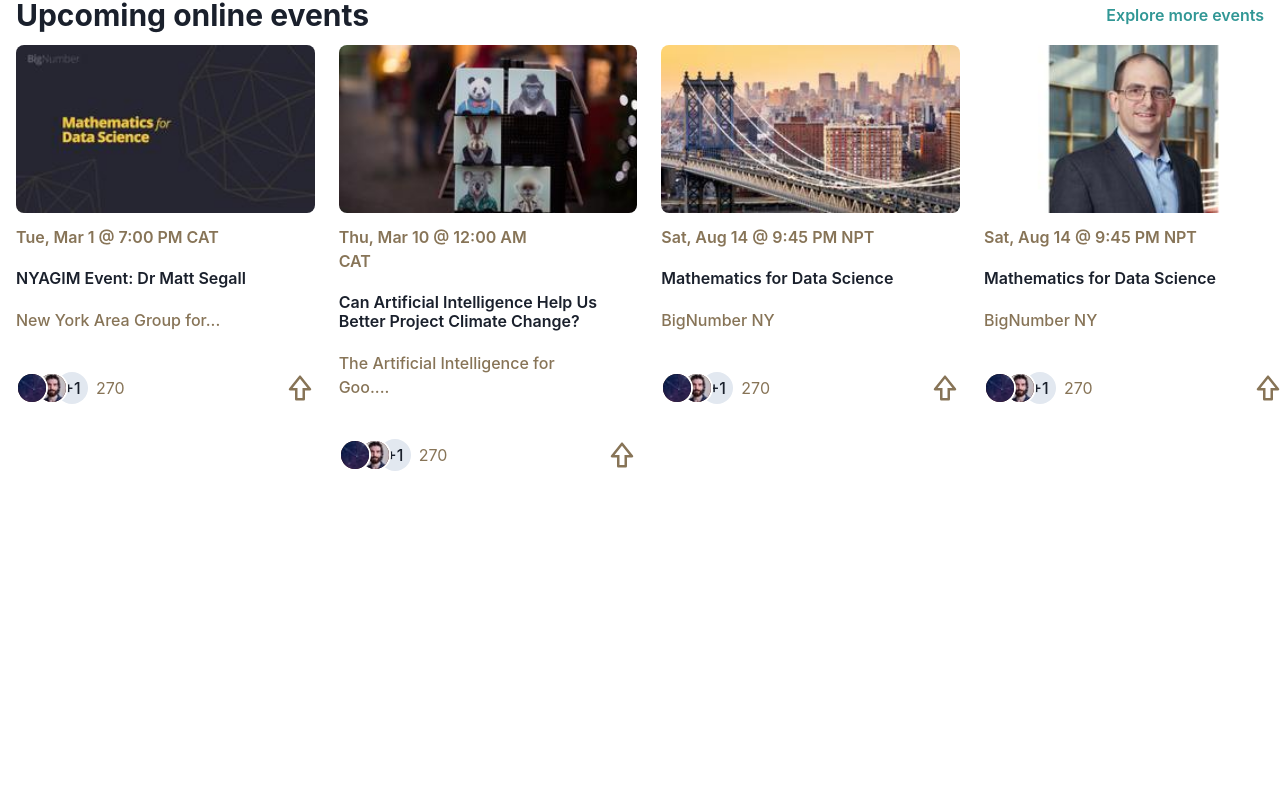
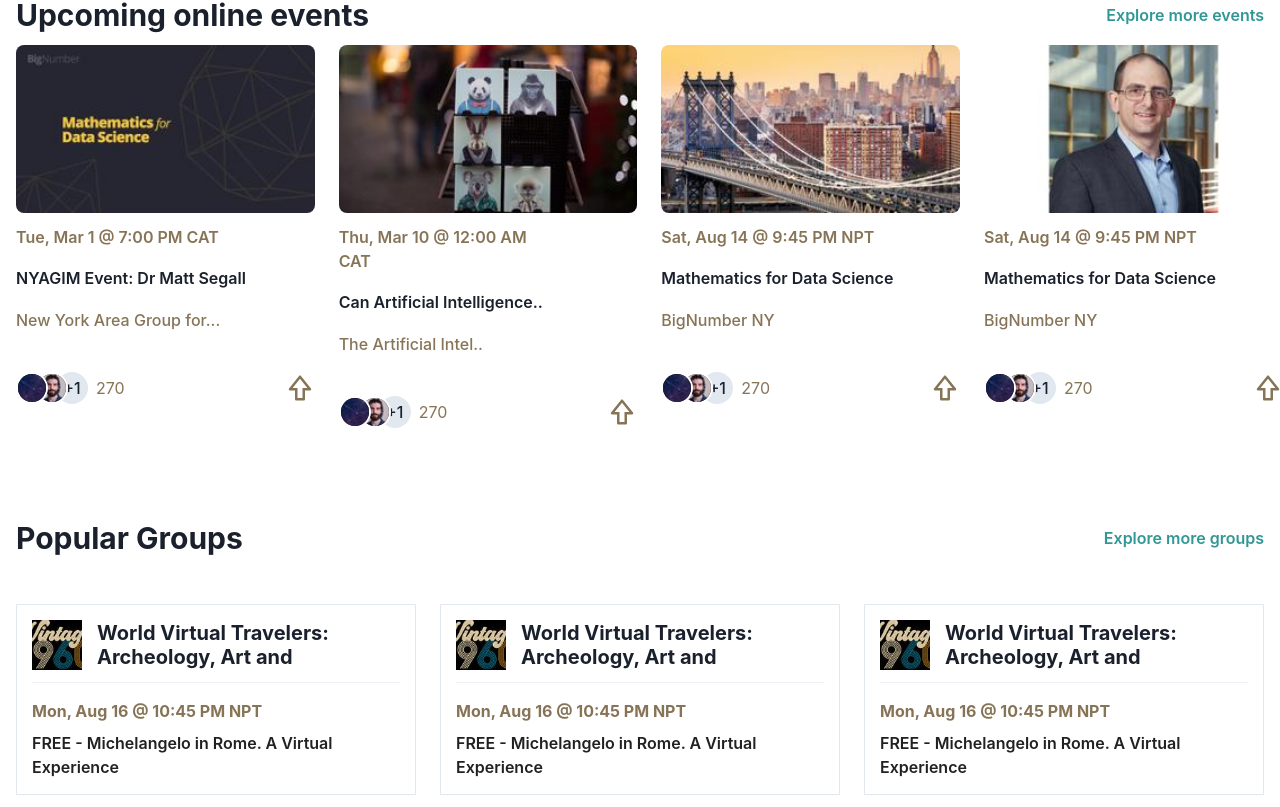
Before and after one commit to Kondwani7/meetup_clone, a Next.js app: page / in a window 1280 px wide. Shown: the part 1810-2617 px from the top of the page. Before the commit the page ends 2293 px from the top, so only its background shows below. Built offline with nearby package versions, Linux system fonts and the light colour scheme.

Commit message:
popular section

```diff
--- a/components/Popular.jsx
+++ b/components/Popular.jsx
@@ -0,0 +1,139 @@
+import React from 'react'
+import {Box, Link, Heading, Container, Image, Divider, Grid} from '@chakra-ui/react'
+const Popular = () => {
+  return (
+    <Box mt="20">
+        <Container maxW="container.xl">
+            <Box d="flex" alignItems="center" justifyContent="space-between" mb="12">
+                <Box>
+                    <Heading size="lg" alignItems="center" as="h3">
+                        Popular Groups
+                    </Heading>
+                </Box>
+                <Box>
+                    <Link fontWeight="semibold" color="teal.500">
+                        Explore more groups
+                    </Link>
+                </Box>
+            </Box>
+            <Grid templateColumns="repeat(3, 1fr)" gap={6}>
+                <Box
+                    border="1px"
+                    borderColor="gray.200"
+                    p="15px"
+                    width="100%"
+                    align="left"
+                    mb="3"
+                >
+                    <Box d="flex" alignItems="center">
+                        <Image
+                            position="relative"
+                            w="50px"
+                            src="/img/popular-image.jpg"
+                            alt="brand"
+                            mr="15px"
+                        />
+                        <Heading
+                            alignItems="center"
+                            as="h6"
+                            fontweights="black"
+                            size="md"
+                        >
+                            World Virtual Travelers: Archeology, Art and
+                        </Heading>
+                    </Box>
+                    <Divider my="3" mb="2" />
+                    <Box
+                    py="2"
+                    color="#877457"
+                    fontWeight="bold"
+                    >
+                    Mon, Aug 16 @ 10:45 PM NPT
+                    </Box>
+                    <Box fontWeight="semibold" color="#212121">
+                    FREE - Michelangelo in Rome. A Virtual Experience
+                    </Box>
+                </Box>
+                <Box
+                    border="1px"
+                    borderColor="gray.200"
+                    p="15px"
+                    width="100%"
+                    align="left"
+                    mb="3"
+                >
+                    <Box d="flex" alignItems="center">
+                        <Image
+                            position="relative"
+                            w="50px"
+                            src="/img/popular-image.jpg"
+                            alt="brand"
+                            mr="15px"
+                        />
+                        <Heading
+                            alignItems="center"
+                            as="h6"
+                            fontweights="black"
+                            size="md"
+                        >
+                            World Virtual Travelers: Archeology, Art and
+                        </Heading>
+                    </Box>
+                    <Divider my="3" mb="2" />
+                    <Box
+                    py="2"
+                    color="#877457"
+                    fontWeight="bold"
+                    >
+                    Mon, Aug 16 @ 10:45 PM NPT
+                    </Box>
+                    <Box fontWeight="semibold" color="#212121">
+                    FREE - Michelangelo in Rome. A Virtual Experience
+                    </Box>
+                </Box>
+                <Box
+                    border="1px"
+                    borderColor="gray.200"
+                    p="15px"
+                    width="100%"
+                    align="left"
+                    mb="3"
+                >
+                    <Box d="flex" alignItems="center">
+                        <Image
+                            position="relative"
+                            w="50px"
+                            src="/img/popular-image.jpg"
+                            alt="brand"
+                            mr="15px"
+                        />
+                        <Heading
+                            alignItems="center"
+                            as="h6"
+                            fontweights="black"
+                            size="md"
+                        >
+                            World Virtual Travelers: Archeology, Art and
+                        </Heading>
+                    </Box>
+                    <Divider my="3" mb="2" />
+                    <Box
+                    py="2"
+                    color="#877457"
+                    fontWeight="bold"
+                    >
+                    Mon, Aug 16 @ 10:45 PM NPT
+                    </Box>
+                    <Box fontWeight="semibold" color="#212121">
+                    FREE - Michelangelo in Rome. A Virtual Experience
+                    </Box>
+                </Box>
+
+
+            </Grid>
+        </Container>
+    </Box>
+  )
+}
+
+export default Popular
--- a/components/Upcoming.jsx
+++ b/components/Upcoming.jsx
@@ -46,10 +46,10 @@ const Upcoming = () => {
                         Thu, Mar 10 @ 12:00 AM CAT
                     </Box>
                     <Heading mt="5" alignItems="center" size="sm" fontWeight="semibold">
-                        Can Artificial Intelligence Help Us Better Project Climate Change?
+                        Can Artificial Intelligence..
                     </Heading>
                     <Box  mt="5" color="#877457" fontWeight="medium" mr="20" alignItems="center" >
-                        The Artificial Intelligence for Goo....
+                        The Artificial Intel..
                     </Box>
                     <Box display="flex" alignItems="center" mt="10" mb="3">
                         <AvatarGroup size="sm" max={2}>
@@ -103,9 +103,6 @@ const Upcoming = () => {
                         <Box color="#877457" ml="40"><BiUpvote size={30}/></Box>
                     </Box>
                 </Box>
-
-
-
               </Grid>
         </Container>
     </Box>
--- a/pages/index.js
+++ b/pages/index.js
@@ -2,6 +2,7 @@ import Head from 'next/head'
 import Image from 'next/image'
 import Banner from '../components/Banner'
 import ItWorks from '../components/ItWorks'
+import Popular from '../components/Popular'
 import Upcoming from '../components/Upcoming'
 
 
@@ -16,6 +17,7 @@ export default function Home() {
       <Banner/>
       <ItWorks/>
       <Upcoming/>
+      <Popular/>
 
 
 
```
